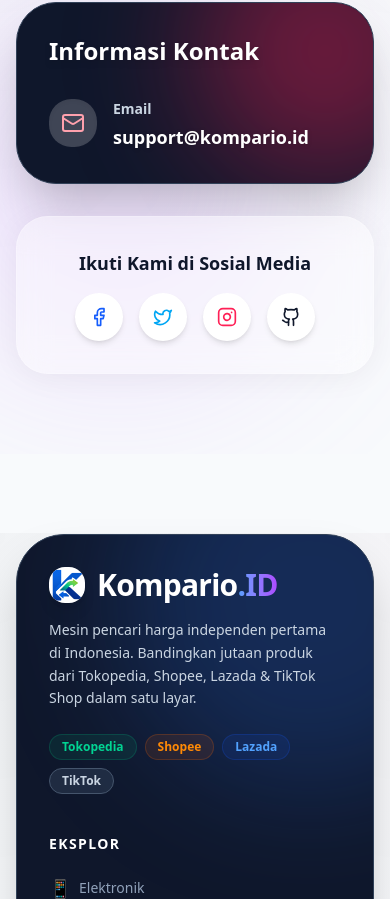
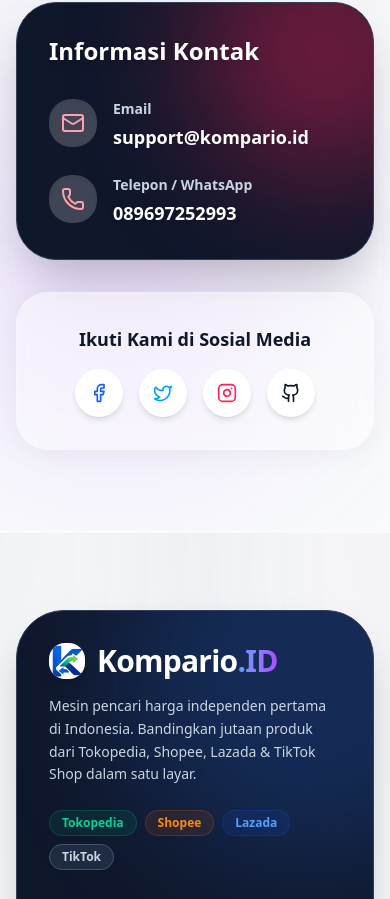
Before and after one commit to hasanhuradju-crypto/kompario-frontend, a Next.js app: page /kontak in a window 390 px wide. Shown: the part 1155-2054 px from the top of the page. Built offline with nearby package versions, Linux system fonts and the light colour scheme; no server answers.

Commit message:
feat: add user phone number to contact page

```diff
--- a/src/app/kontak/page.tsx
+++ b/src/app/kontak/page.tsx
@@ -91,6 +91,16 @@ export default function KontakPage() {
                     <p className="text-lg font-bold text-white drop-shadow-sm">support@kompario.id</p>
                   </div>
                 </div>
+
+                <div className="flex items-start gap-4">
+                  <div className="w-12 h-12 bg-white/20 rounded-xl flex items-center justify-center shrink-0 shadow-inner">
+                    <Phone className="text-rose-300" size={24} />
+                  </div>
+                  <div>
+                    <h3 className="text-sm font-bold text-slate-300 mb-1">Telepon / WhatsApp</h3>
+                    <p className="text-lg font-bold text-white drop-shadow-sm">089697252993</p>
+                  </div>
+                </div>
               </div>
             </div>
 
```
